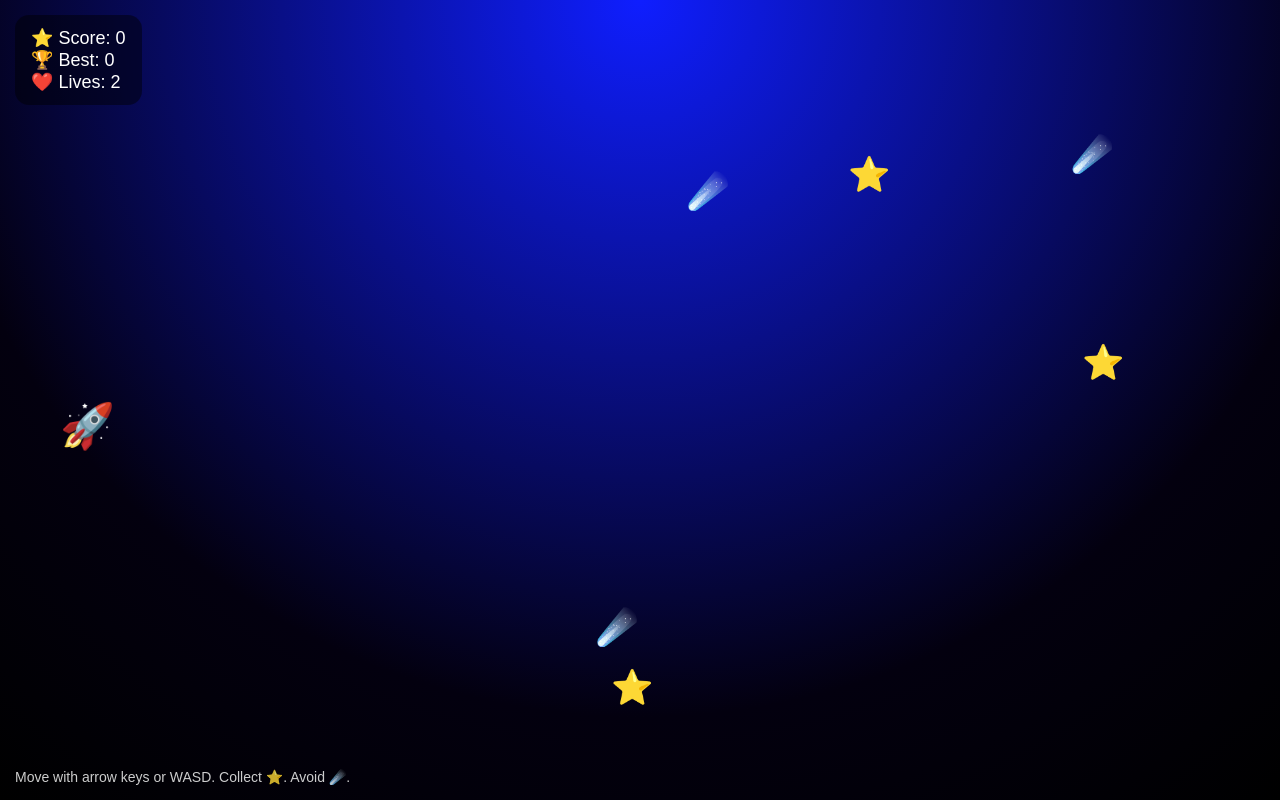
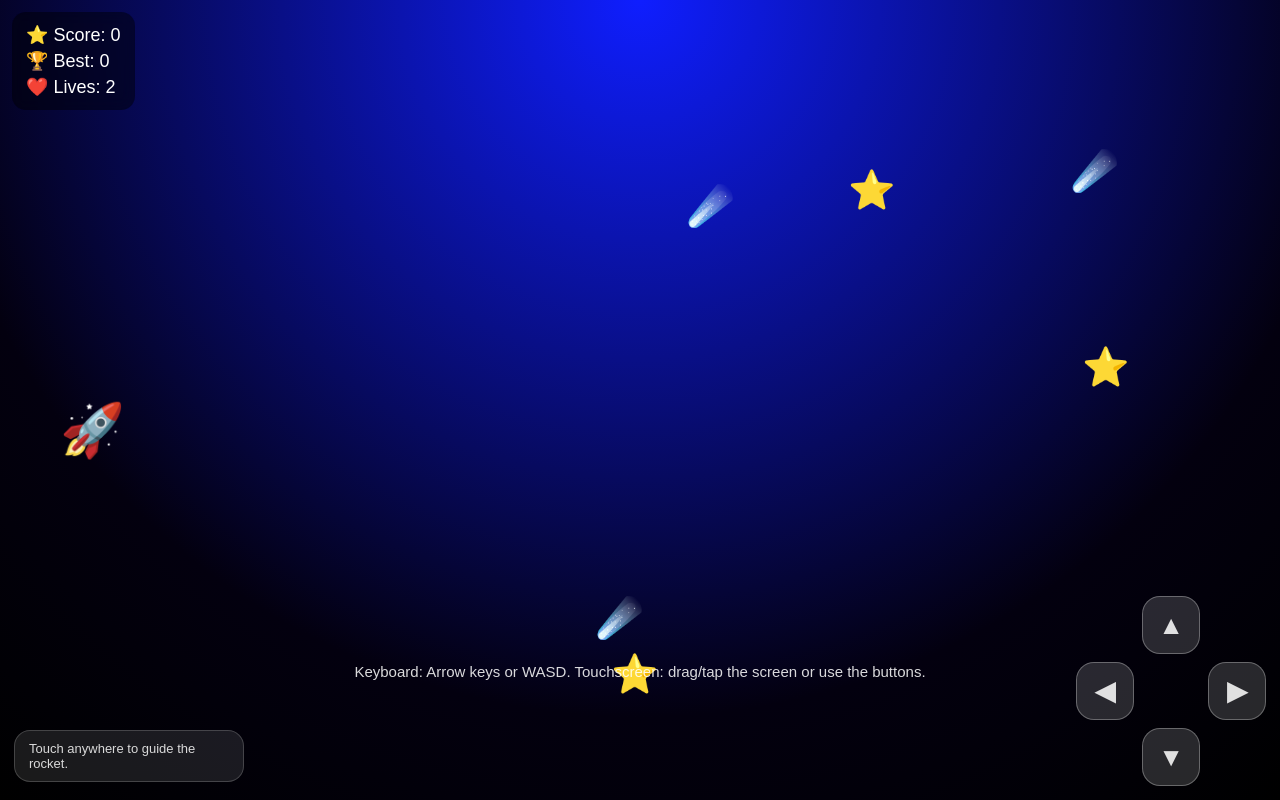
Before and after one commit to MildlyBrilliant/brain-arcade, a plain HTML site: page rocket-game.html in a window 1280 px wide. Drawn offline with Linux system fonts and the light colour scheme.

Commit message:
Update rocket-game.html

```diff
--- a/rocket-game.html
+++ b/rocket-game.html
@@ -2,49 +2,68 @@
 <html lang="en-GB">
 <head>
   <meta charset="UTF-8" />
-  <meta name="viewport" content="width=device-width, initial-scale=1.0" />
+  <meta name="viewport" content="width=device-width, initial-scale=1.0, user-scalable=no" />
   <title>Rocket Game | Brain Arcade</title>
 
   <style>
+    :root {
+      --yellow: #ffe66d;
+      --deep: #15002f;
+      --glass: rgba(0,0,0,0.45);
+    }
+
+    * {
+      box-sizing: border-box;
+      -webkit-tap-highlight-color: transparent;
+    }
+
     body {
       margin: 0;
       overflow: hidden;
       font-family: Arial, sans-serif;
       background: radial-gradient(circle at top, #0f1eff, #03000f 70%, #000);
       color: white;
+      touch-action: none;
+      overscroll-behavior: none;
     }
 
     #game {
       width: 100vw;
-      height: 100vh;
+      height: 100dvh;
+      min-height: 100vh;
       position: relative;
       overflow: hidden;
+      user-select: none;
     }
 
     #rocket {
       position: absolute;
-      font-size: 44px;
-      left: 50px;
+      font-size: clamp(38px, 8vw, 52px);
+      left: 60px;
       top: 50%;
       transform: translateY(-50%);
       z-index: 5;
       transition: transform 0.12s;
+      pointer-events: none;
     }
 
     .star, .asteroid {
       position: absolute;
-      font-size: 34px;
+      font-size: clamp(28px, 6vw, 38px);
+      pointer-events: none;
     }
 
     #hud {
       position: fixed;
-      top: 15px;
-      left: 15px;
+      top: max(12px, env(safe-area-inset-top));
+      left: max(12px, env(safe-area-inset-left));
       z-index: 10;
-      background: rgba(0,0,0,0.45);
-      padding: 12px 16px;
+      background: var(--glass);
+      padding: 10px 14px;
       border-radius: 14px;
-      font-size: 18px;
+      font-size: clamp(14px, 3.5vw, 18px);
+      line-height: 1.45;
+      backdrop-filter: blur(8px);
     }
 
     #gameOver {
@@ -52,7 +71,7 @@
       position: fixed;
       inset: 0;
       background: rgba(0,0,0,0.82);
-      z-index: 20;
+      z-index: 30;
       align-items: center;
       justify-content: center;
       text-align: center;
@@ -65,6 +84,8 @@
       border-radius: 24px;
       padding: 30px;
       max-width: 420px;
+      width: 100%;
+      backdrop-filter: blur(10px);
     }
 
     button, a {
@@ -73,19 +94,103 @@
       padding: 12px 18px;
       border-radius: 999px;
       border: none;
-      background: #ffe66d;
-      color: #15002f;
+      background: var(--yellow);
+      color: var(--deep);
       font-weight: bold;
       text-decoration: none;
       cursor: pointer;
+      font-size: 16px;
     }
 
     #instructions {
       position: fixed;
-      bottom: 15px;
+      bottom: calc(120px + env(safe-area-inset-bottom));
       left: 15px;
-      opacity: 0.8;
-      font-size: 14px;
+      right: 15px;
+      z-index: 10;
+      opacity: 0.85;
+      font-size: clamp(13px, 3.5vw, 15px);
+      text-align: center;
+      pointer-events: none;
+    }
+
+    #touchControls {
+      position: fixed;
+      right: max(14px, env(safe-area-inset-right));
+      bottom: max(14px, env(safe-area-inset-bottom));
+      z-index: 15;
+      display: grid;
+      grid-template-columns: 58px 58px 58px;
+      grid-template-rows: 58px 58px 58px;
+      gap: 8px;
+      opacity: 0.88;
+    }
+
+    .control-btn {
+      width: 58px;
+      height: 58px;
+      border-radius: 18px;
+      margin: 0;
+      padding: 0;
+      font-size: 26px;
+      background: rgba(255,255,255,0.18);
+      color: white;
+      border: 1px solid rgba(255,255,255,0.35);
+      backdrop-filter: blur(8px);
+    }
+
+    .control-btn:active {
+      background: var(--yellow);
+      color: var(--deep);
+      transform: scale(0.96);
+    }
+
+    .up { grid-column: 2; grid-row: 1; }
+    .left { grid-column: 1; grid-row: 2; }
+    .right { grid-column: 3; grid-row: 2; }
+    .down { grid-column: 2; grid-row: 3; }
+
+    #tapHint {
+      position: fixed;
+      left: max(14px, env(safe-area-inset-left));
+      bottom: max(18px, env(safe-area-inset-bottom));
+      z-index: 12;
+      background: rgba(255,255,255,0.12);
+      border: 1px solid rgba(255,255,255,0.22);
+      padding: 10px 14px;
+      border-radius: 16px;
+      font-size: 13px;
+      max-width: 230px;
+      opacity: 0.85;
+    }
+
+    @media (hover: hover) and (pointer: fine) {
+      #touchControls,
+      #tapHint {
+        display: none;
+      }
+
+      #instructions {
+        bottom: 15px;
+        text-align: left;
+      }
+    }
+
+    @media (max-width: 520px) {
+      #touchControls {
+        grid-template-columns: 52px 52px 52px;
+        grid-template-rows: 52px 52px 52px;
+      }
+
+      .control-btn {
+        width: 52px;
+        height: 52px;
+        font-size: 23px;
+      }
+
+      #tapHint {
+        max-width: 170px;
+      }
     }
   </style>
 </head>
@@ -100,7 +205,19 @@
   </div>
 
   <div id="rocket">🚀</div>
-  <div id="instructions">Move with arrow keys or WASD. Collect ⭐. Avoid ☄️.</div>
+
+  <div id="instructions">
+    Keyboard: Arrow keys or WASD. Touchscreen: drag/tap the screen or use the buttons.
+  </div>
+
+  <div id="tapHint">Touch anywhere to guide the rocket.</div>
+
+  <div id="touchControls" aria-label="Touch controls">
+    <button class="control-btn up" data-control="up" aria-label="Move up">▲</button>
+    <button class="control-btn left" data-control="left" aria-label="Move left">◀</button>
+    <button class="control-btn right" data-control="right" aria-label="Move right">▶</button>
+    <button class="control-btn down" data-control="down" aria-label="Move down">▼</button>
+  </div>
 
   <div id="gameOver">
     <div id="gameOverBox">
@@ -123,18 +240,28 @@
 
   let rocketX = 60;
   let rocketY = window.innerHeight / 2;
+  let targetX = rocketX;
+  let targetY = rocketY;
+
   let score = 0;
-  let highScore = localStorage.getItem("brainArcadeHighScore") || 0;
+  let highScore = Number(localStorage.getItem("brainArcadeHighScore")) || 0;
   let lives = 3;
   let speed = 5;
   let difficulty = 1;
   let gameRunning = true;
 
-  bestText.textContent = highScore;
+  const keys = {};
+  const touchDirections = {
+    up: false,
+    down: false,
+    left: false,
+    right: false
+  };
 
-  const keys = {};
   const stars = [];
   const asteroids = [];
+
+  bestText.textContent = highScore;
 
   document.addEventListener("keydown", e => {
     keys[e.key.toLowerCase()] = true;
@@ -144,14 +271,78 @@
     keys[e.key.toLowerCase()] = false;
   });
 
+  function setTouchDirection(control, isPressed) {
+    if (touchDirections.hasOwnProperty(control)) {
+      touchDirections[control] = isPressed;
+    }
+  }
+
+  document.querySelectorAll(".control-btn").forEach(button => {
+    const control = button.dataset.control;
+
+    button.addEventListener("pointerdown", e => {
+      e.preventDefault();
+      button.setPointerCapture(e.pointerId);
+      setTouchDirection(control, true);
+    });
+
+    button.addEventListener("pointerup", e => {
+      e.preventDefault();
+      setTouchDirection(control, false);
+    });
+
+    button.addEventListener("pointercancel", () => {
+      setTouchDirection(control, false);
+    });
+
+    button.addEventListener("pointerleave", () => {
+      setTouchDirection(control, false);
+    });
+  });
+
+  game.addEventListener("pointerdown", moveTargetToPointer);
+  game.addEventListener("pointermove", moveTargetToPointer);
+
+  function moveTargetToPointer(e) {
+    if (!gameRunning) return;
+
+    if (e.target.closest("#touchControls") || e.target.closest("#gameOverBox")) return;
+
+    targetX = e.clientX;
+    targetY = e.clientY;
+  }
+
   function moveRocket() {
-    if (keys["arrowup"] || keys["w"]) rocketY -= speed;
-    if (keys["arrowdown"] || keys["s"]) rocketY += speed;
-    if (keys["arrowleft"] || keys["a"]) rocketX -= speed;
-    if (keys["arrowright"] || keys["d"]) rocketX += speed;
+    const keyboardOrButtonActive =
+      keys["arrowup"] || keys["w"] ||
+      keys["arrowdown"] || keys["s"] ||
+      keys["arrowleft"] || keys["a"] ||
+      keys["arrowright"] || keys["d"] ||
+      touchDirections.up ||
+      touchDirections.down ||
+      touchDirections.left ||
+      touchDirections.right;
 
-    rocketX = Math.max(0, Math.min(window.innerWidth - 60, rocketX));
-    rocketY = Math.max(60, Math.min(window.innerHeight - 60, rocketY));
+    if (keys["arrowup"] || keys["w"] || touchDirections.up) rocketY -= speed;
+    if (keys["arrowdown"] || keys["s"] || touchDirections.down) rocketY += speed;
+    if (keys["arrowleft"] || keys["a"] || touchDirections.left) rocketX -= speed;
+    if (keys["arrowright"] || keys["d"] || touchDirections.right) rocketX += speed;
+
+    if (!keyboardOrButtonActive) {
+      const dx = targetX - rocketX;
+      const dy = targetY - rocketY;
+      const distance = Math.hypot(dx, dy);
+
+      if (distance > 8) {
+        rocketX += dx * 0.08;
+        rocketY += dy * 0.08;
+      }
+    }
+
+    const rocketSize = rocket.offsetWidth || 52;
+
+    rocketX = Math.max(0, Math.min(window.innerWidth - rocketSize, rocketX));
+    rocketY = Math.max(50, Math.min(window.innerHeight - rocketSize, rocketY));
 
     rocket.style.left = rocketX + "px";
     rocket.style.top = rocketY + "px";
@@ -162,7 +353,7 @@
     item.className = type;
     item.textContent = type === "star" ? "⭐" : "☄️";
     item.style.left = window.innerWidth + "px";
-    item.style.top = Math.random() * (window.innerHeight - 80) + 40 + "px";
+    item.style.top = Math.random() * (window.innerHeight - 120) + 60 + "px";
     game.appendChild(item);
 
     const obj = {
@@ -202,7 +393,7 @@
 
           if (lives <= 0) endGame();
         }
-      } else if (obj.x < -60) {
+      } else if (obj.x < -70) {
         obj.el.remove();
         list.splice(i, 1);
       }
@@ -213,11 +404,13 @@
     const rectA = a.getBoundingClientRect();
     const rectB = b.getBoundingClientRect();
 
+    const padding = 8;
+
     return !(
-      rectA.right < rectB.left ||
-      rectA.left > rectB.right ||
-      rectA.bottom < rectB.top ||
-      rectA.top > rectB.bottom
+      rectA.right - padding < rectB.left + padding ||
+      rectA.left + padding > rectB.right - padding ||
+      rectA.bottom - padding < rectB.top + padding ||
+      rectA.top + padding > rectB.bottom - padding
     );
   }
 
@@ -237,6 +430,13 @@
   function restartGame() {
     location.reload();
   }
+
+  window.addEventListener("resize", () => {
+    rocketX = Math.min(rocketX, window.innerWidth - 60);
+    rocketY = Math.min(rocketY, window.innerHeight - 60);
+    targetX = rocketX;
+    targetY = rocketY;
+  });
 
   setInterval(() => {
     if (gameRunning) createItem("star");
```
